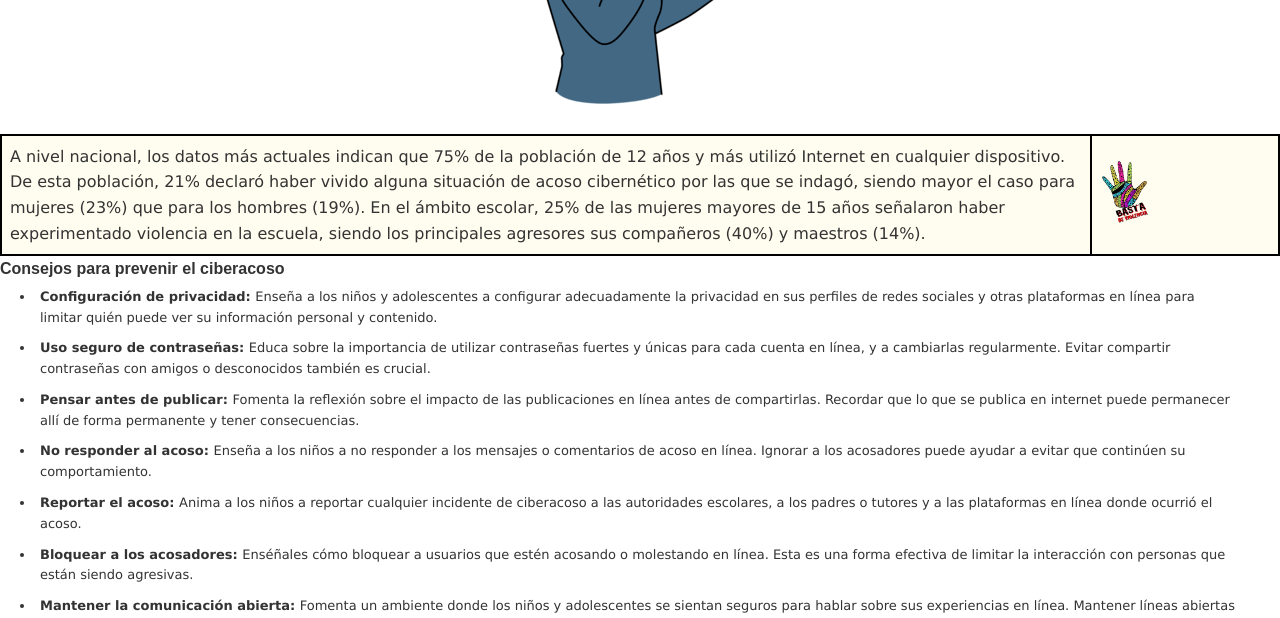
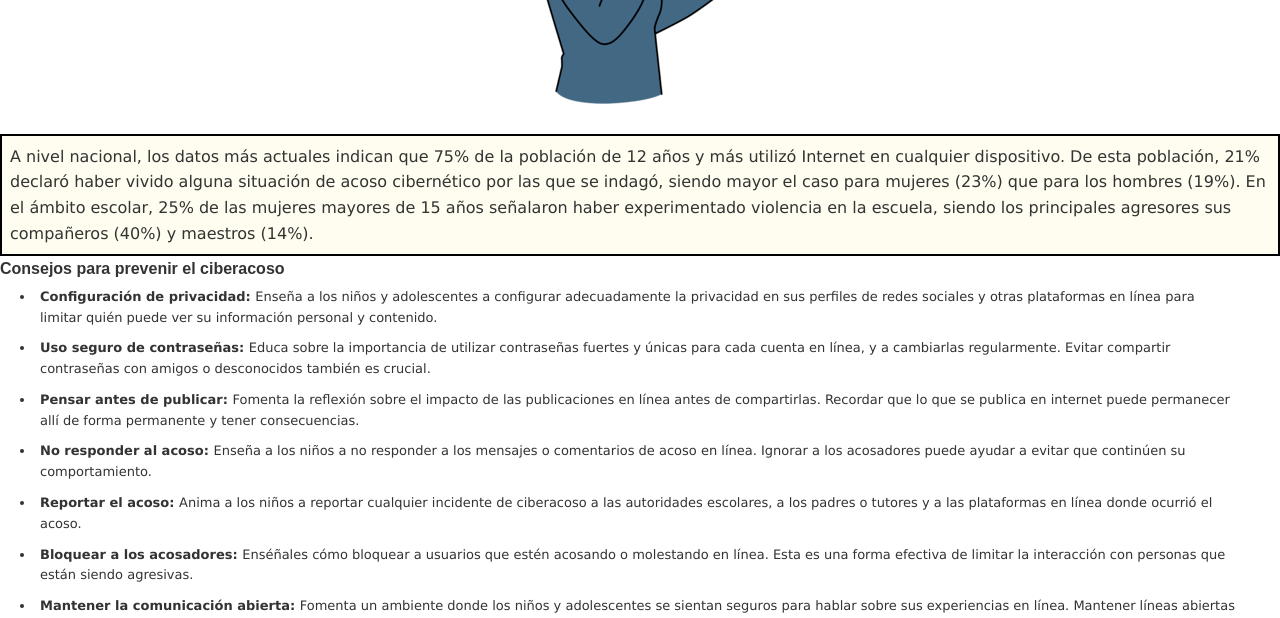
Before and after one commit to YaimGera/Luces_de_esperanza, a plain HTML site: page cyberacoso.html in a window 1280 px wide. Shown: the part 1820-2438 px from the top of the page. Drawn offline with Linux system fonts and the light colour scheme.

Commit message:
Update cyberacoso.html

```diff
--- a/cyberacoso.html
+++ b/cyberacoso.html
@@ -55,9 +55,9 @@
         <div class="container">
             <img src="img/ciberacoso1.png" alt="ciberacoso">
             <table>
-                <td style="text-align: left; font-family: Verdana, Geneva, Tahoma, sans-serif;">
-                    A nivel nacional, los datos más actuales indican que 75% de la población de 12 años y más utilizó Internet en cualquier dispositivo. De esta población, 21% declaró haber vivido alguna situación de acoso cibernético por las que se indagó, siendo mayor el caso para mujeres (23%) que para los hombres (19%). En el ámbito escolar, 25% de las mujeres mayores de 15 años señalaron haber experimentado violencia en la escuela, siendo los principales agresores sus compañeros (40%) y maestros (14%).</td>
-                <td><img src="img/img8.png" width="700"></td>
+                <td>
+                    A nivel nacional, los datos más actuales indican que 75% de la población de 12 años y más utilizó Internet en cualquier dispositivo. De esta población, 21% declaró haber vivido alguna situación de acoso cibernético por las que se indagó, siendo mayor el caso para mujeres (23%) que para los hombres (19%). En el ámbito escolar, 25% de las mujeres mayores de 15 años señalaron haber experimentado violencia en la escuela, siendo los principales agresores sus compañeros (40%) y maestros (14%).
+                </td>
             </table>
         </div>
         <h4 class="neon">Consejos para prevenir el ciberacoso</h4>
```
